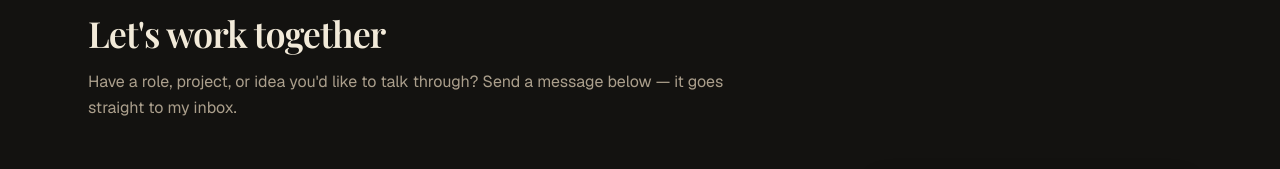
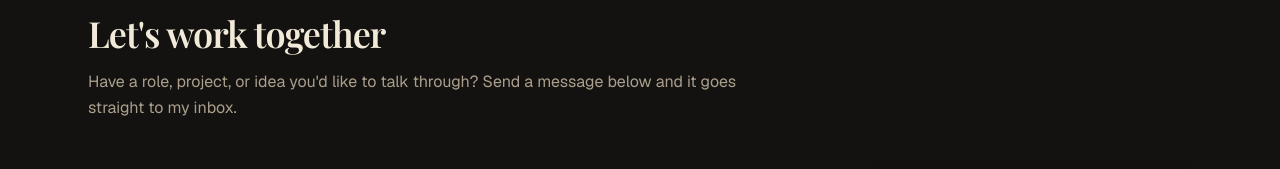
Before and after one commit to rudyphax/my_portfolio, a Next.js app: page /contact in a window 1280 px wide. Shown: the part 159-328 px from the top of the page. Built offline with nearby package versions, Linux system fonts and the light colour scheme; a web font is replaced by a local one.

Commit message:
Remove remaining em dashes from user-facing copy
Covers the page title metadata, contact page description, and the
contact form's success message.

Co-Authored-By: Claude Sonnet 5 <noreply@anthropic.com>

```diff
--- a/src/app/contact/page.tsx
+++ b/src/app/contact/page.tsx
@@ -13,7 +13,7 @@ export default function ContactPage() {
     <Section
       eyebrow="Contact"
       title="Let's work together"
-      description="Have a role, project, or idea you'd like to talk through? Send a message below — it goes straight to my inbox."
+      description="Have a role, project, or idea you'd like to talk through? Send a message below and it goes straight to my inbox."
       className="pt-36"
     >
       <div className="grid grid-cols-1 gap-12 md:grid-cols-[1fr_320px]">
--- a/src/app/layout.tsx
+++ b/src/app/layout.tsx
@@ -22,7 +22,7 @@ const playfairDisplay = Playfair_Display({
 });
 
 export const metadata: Metadata = {
-  title: `${profile.name} — ${profile.role}`,
+  title: `${profile.name} | ${profile.role}`,
   description: `${profile.headline.lead} ${profile.headline.emphasis}`,
 };
 
--- a/src/components/ContactForm.tsx
+++ b/src/components/ContactForm.tsx
@@ -51,7 +51,7 @@ export default function ContactForm() {
         <CheckCircle2 className="text-accent" size={40} />
         <p className="font-serif text-lg font-semibold text-foreground">Message sent</p>
         <p className="max-w-sm text-sm text-muted">
-          Thanks for reaching out — I&apos;ll get back to you as soon as I can.
+          Thanks for reaching out. I&apos;ll get back to you as soon as I can.
         </p>
         <button
           onClick={() => setStatus("idle")}
```
